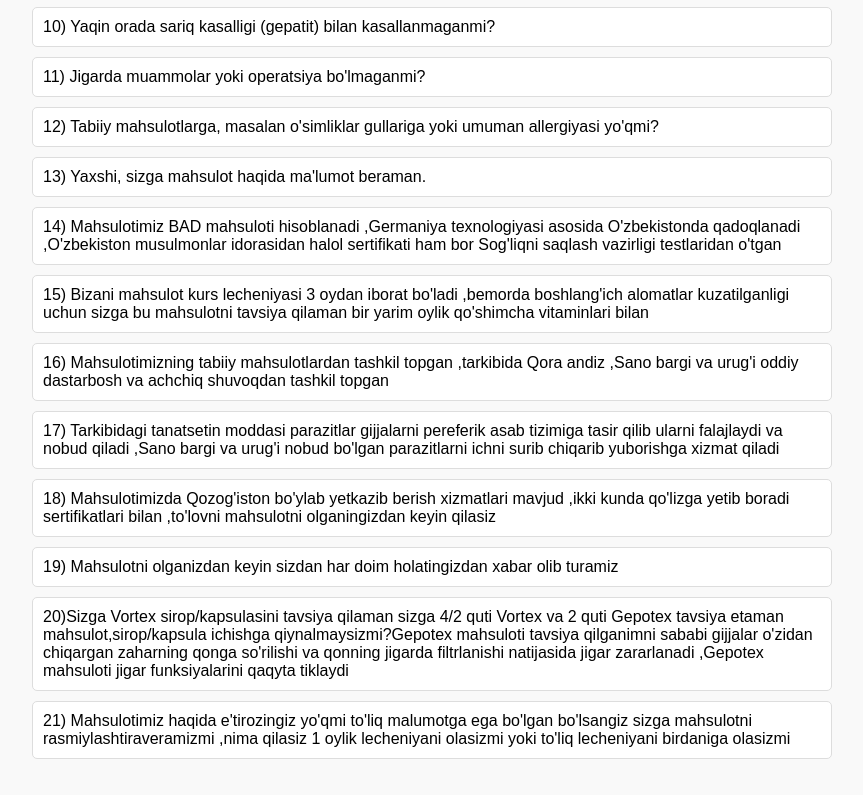
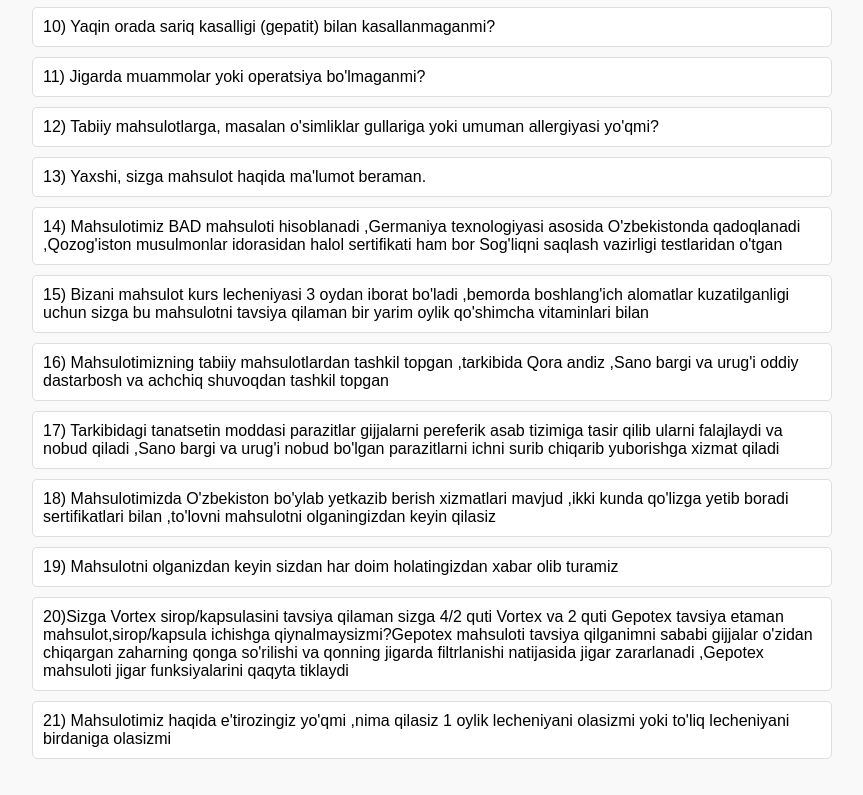
Before and after one commit to abdullohabdurahmonov/Klinika-operator, a plain HTML site: page index.html in a window 1280 px wide. Shown: the part 653-1448 px from the top of the page, without its empty margins (208-1071 px from the left). Drawn offline with Linux system fonts and the light colour scheme.

Commit message:
Update index.html

```diff
--- a/index.html
+++ b/index.html
@@ -101,16 +101,16 @@
             <li>11) Jigarda muammolar yoki operatsiya bo'lmaganmi?</li>
             <li>12) Tabiiy mahsulotlarga, masalan o'simliklar gullariga yoki umuman allergiyasi yo'qmi?</li>
             <li>13) Yaxshi, sizga mahsulot haqida ma'lumot beraman.</li>
-            <li>14) Mahsulotimiz BAD mahsuloti hisoblanadi ,Germaniya texnologiyasi asosida O'zbekistonda qadoqlanadi ,O'zbekiston musulmonlar idorasidan halol sertifikati ham bor Sog'liqni saqlash vazirligi testlaridan o'tgan
+            <li>14) Mahsulotimiz BAD mahsuloti hisoblanadi ,Germaniya texnologiyasi asosida O'zbekistonda qadoqlanadi ,Qozog'iston musulmonlar idorasidan halol sertifikati ham bor Sog'liqni saqlash vazirligi testlaridan o'tgan
             </li>
             <li>15) Bizani mahsulot kurs lecheniyasi 3 oydan iborat bo'ladi ,bemorda boshlang'ich alomatlar kuzatilganligi uchun sizga bu mahsulotni tavsiya qilaman bir yarim oylik qo'shimcha vitaminlari bilan</li>
             <li>16) Mahsulotimizning tabiiy mahsulotlardan tashkil topgan ,tarkibida Qora andiz ,Sano bargi va urug'i oddiy dastarbosh va achchiq shuvoqdan tashkil topgan</li>
             <li>17) Tarkibidagi tanatsetin moddasi parazitlar gijjalarni pereferik asab tizimiga tasir qilib ularni falajlaydi va nobud qiladi ,Sano bargi va urug'i nobud bo'lgan parazitlarni ichni surib chiqarib yuborishga xizmat qiladi</li>
-            <li>18) Mahsulotimizda Qozog'iston bo'ylab yetkazib berish xizmatlari mavjud ,ikki kunda qo'lizga yetib boradi sertifikatlari bilan ,to'lovni mahsulotni olganingizdan keyin qilasiz</li>
+            <li>18) Mahsulotimizda O'zbekiston bo'ylab yetkazib berish xizmatlari mavjud ,ikki kunda qo'lizga yetib boradi sertifikatlari bilan ,to'lovni mahsulotni olganingizdan keyin qilasiz</li>
             <li>19) Mahsulotni olganizdan keyin sizdan har doim holatingizdan xabar olib turamiz</li>
             <li>20)Sizga Vortex sirop/kapsulasini tavsiya qilaman sizga 4/2 quti Vortex va 2 quti Gepotex tavsiya etaman mahsulot,sirop/kapsula ichishga qiynalmaysizmi?Gepotex mahsuloti tavsiya qilganimni sababi gijjalar o'zidan chiqargan zaharning qonga so'rilishi va qonning jigarda filtrlanishi natijasida jigar zararlanadi ,Gepotex mahsuloti jigar funksiyalarini qaqyta tiklaydi  </li>
 
-            <li>21) Mahsulotimiz haqida e'tirozingiz yo'qmi to'liq malumotga ega bo'lgan bo'lsangiz sizga mahsulotni rasmiylashtiraveramizmi ,nima qilasiz 1 oylik lecheniyani olasizmi yoki to'liq lecheniyani birdaniga olasizmi</li>
+            <li>21) Mahsulotimiz haqida e'tirozingiz yo'qmi ,nima qilasiz 1 oylik lecheniyani olasizmi yoki to'liq lecheniyani birdaniga olasizmi</li>
         </ul>
     </div>
     <script>
```
